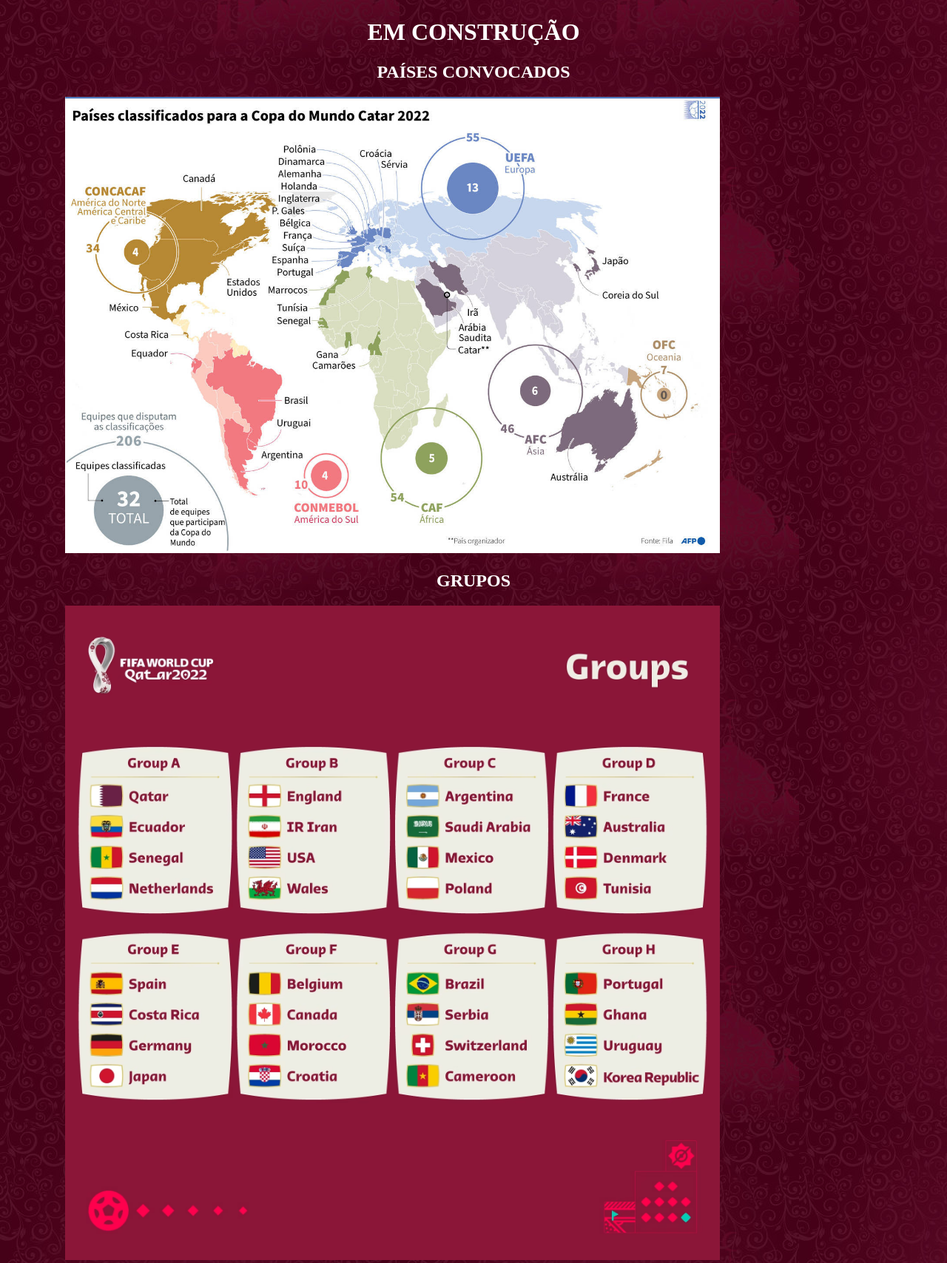
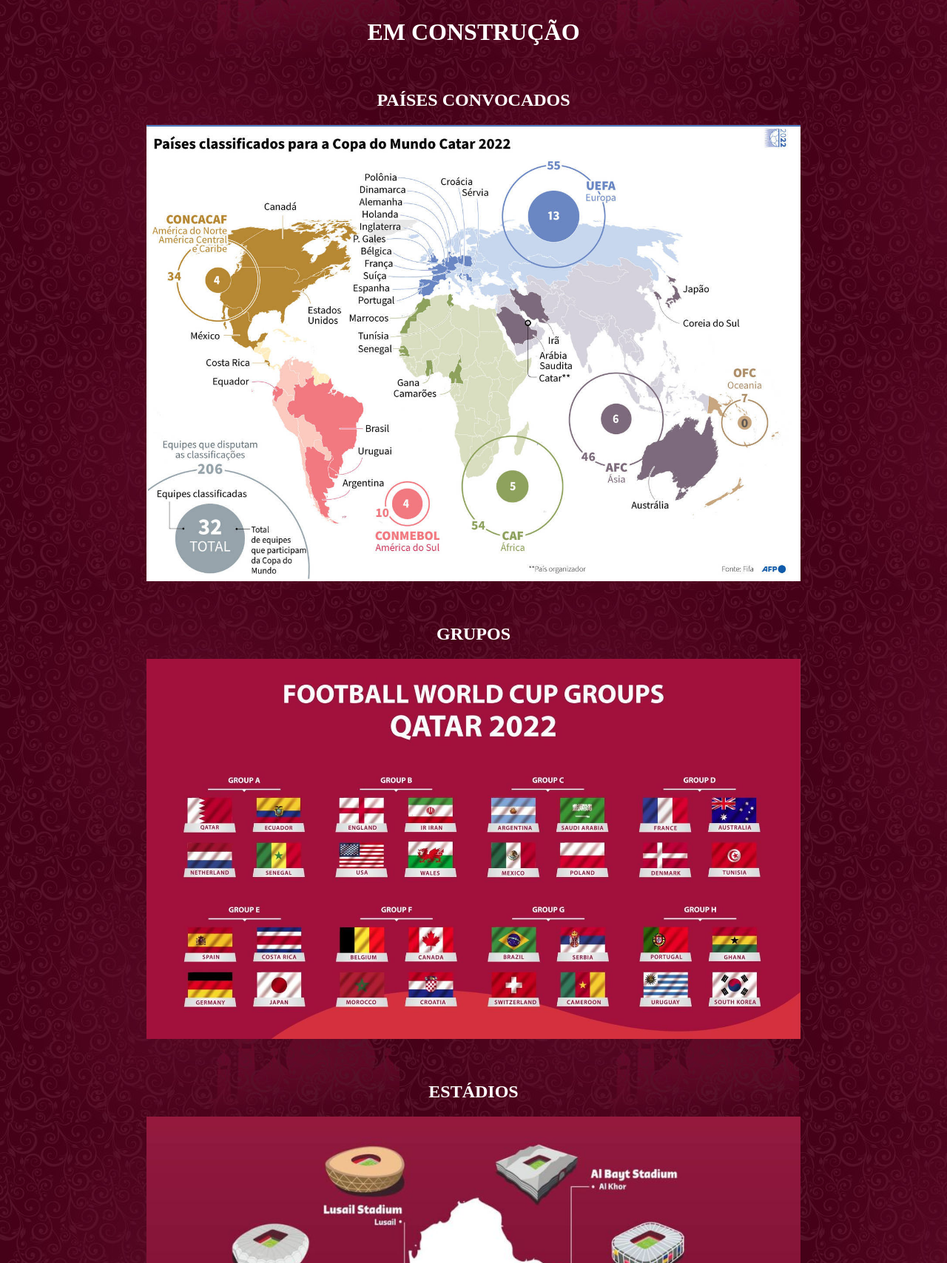
Before and after one commit to mrneumannprof/nacoes, a PHP site: page /copa2022.html in a window 1280 px wide. Shown: the part 1002-2710 px from the top of the page at 74% size. Run offline with PHP 8.4, Linux system fonts and the light colour scheme.

Commit message:
imagem center

```diff
--- a/copa2022.html
+++ b/copa2022.html
@@ -19,11 +19,28 @@
         </Nav>
         <img id="capa" src="imagens/capa3.png">
             <h1><strong>EM CONSTRUÇÃO</strong></h1>
-        <h2>PAÍSES CONVOCADOS</h2>
-            </table>
-            <img id="mapa" src="imagens/paises1.jpeg" alt="Países convocados">
-        <h2>GRUPOS</h2>
-            <img id="mapa" src="imagens/Grupos.avif" alt="Grupos">
+        <p>&nbsp;</p>
+        <div>
+            <h2>PAÍSES CONVOCADOS</h2>
+            <center>
+                <img id="mapa" src="imagens/paises1.jpeg" alt="Países convocados">
+            </center>
+        </div>
+            <p>&nbsp;</p>
+        <div>
+            <h2>GRUPOS</h2>
+            <center>
+                <img id="mapa" src="imagens/capa1.jpg" alt="Grupos">
+            </center>
+        </div>
+            <p>&nbsp;</p>
+        <div>
+            <h2>ESTÁDIOS</h2>
+            <center>
+                <img id="mapa" src="imagens/estadios.jpg" alt="Grupos">
+            </center>
+        </div>
+            <p>&nbsp;</p>
         <footer>
             <img id="rodape" src="imagens/fundo44.webp" alt="CCMPR Projeto Interdiciplinar 2022 _ Copa das Nações">
         </footer>
--- a/style.css
+++ b/style.css
@@ -71,8 +71,7 @@ td {
 }
 #mapa {
     width: 70%;
-    float: center;
-    margin-left: 80px;
+    justify-content: center;
 }
 #rodape {
     width: 100%;
```
